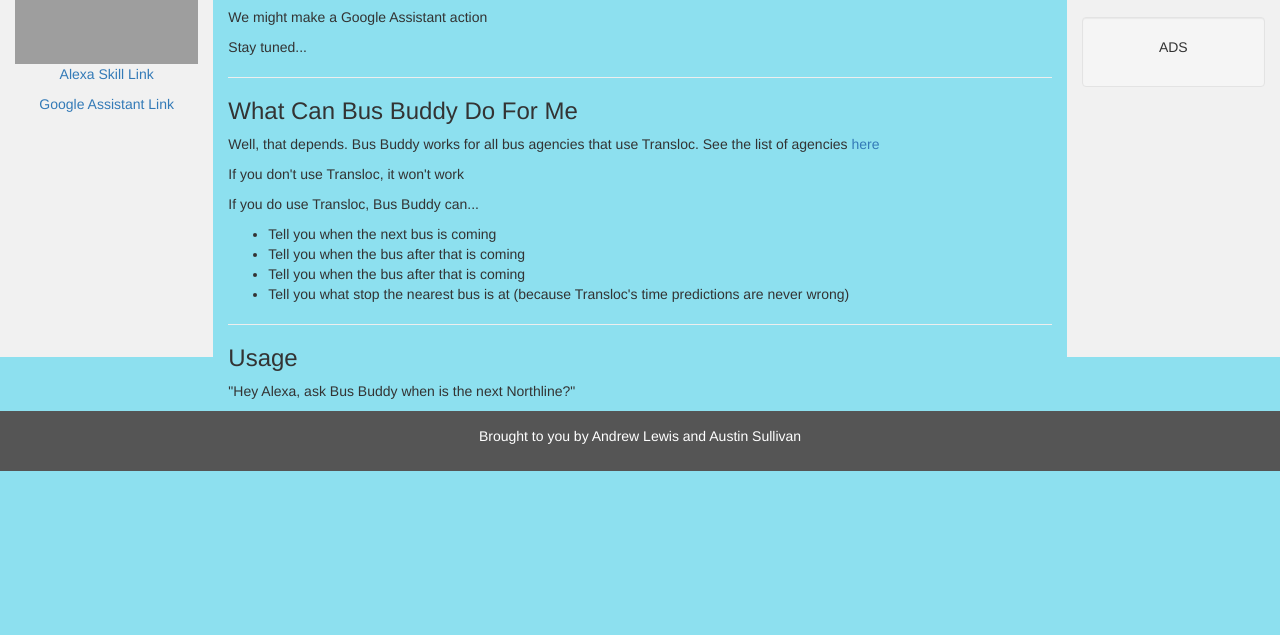
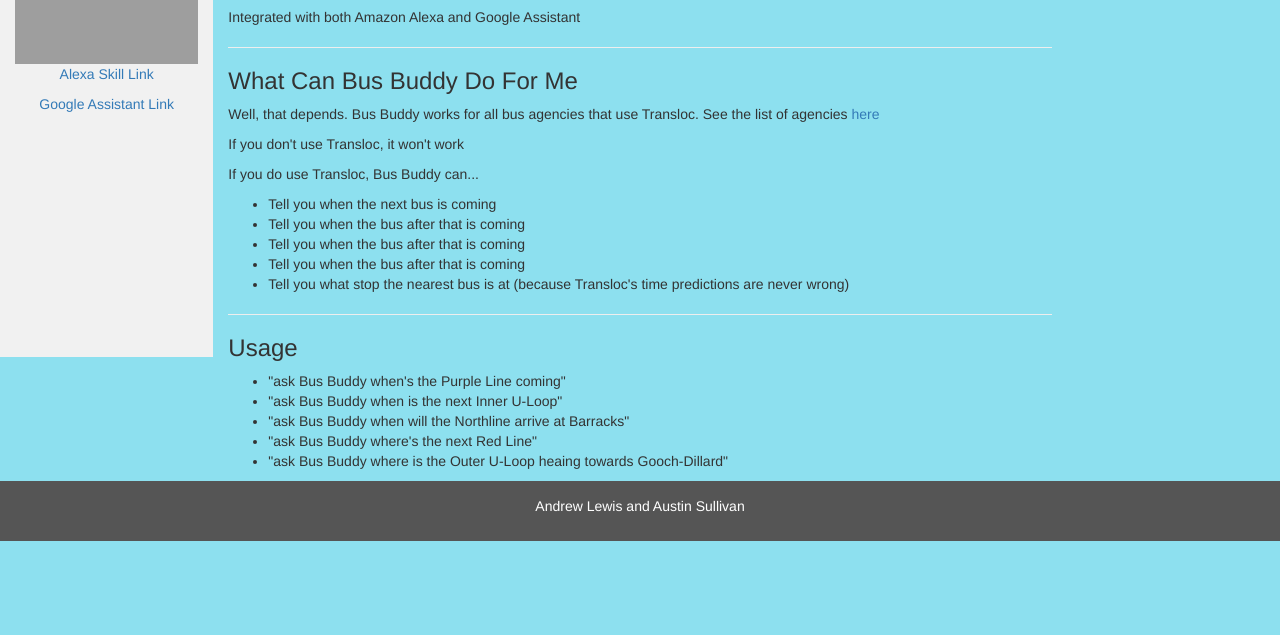
Before and after one commit to alewis98/bus-buddy, a plain HTML site: page docs/index.html in a window 1280 px wide. Shown: the part 165-800 px from the top of the page. Drawn offline with nearby package versions, Linux system fonts and the light colour scheme; grey boxes are pictures that could not be loaded.

Commit message:
website tweaks

```diff
--- a/docs/index.html
+++ b/docs/index.html
@@ -47,9 +47,8 @@
     </div>
     <div class="col-sm-8 text-left">
       <h1>Welcome to Bus Buddy</h1>
-      <p>We made an Alexa skill</p>
-      <p>We might make a Google Assistant action</p>
-      <p>Stay tuned...</p>
+      <p>The best Transloc bus app</p>
+      <p>Integrated with both Amazon Alexa and Google Assistant</p>
       <hr>
       <h3>What Can Bus Buddy Do For Me</h3>
       <p>Well, that depends. Bus Buddy works for all bus agencies that use Transloc. See the list of agencies <a href="http://translocrider.com/our-agencies">here</a> </p>
@@ -59,26 +58,26 @@
               <li>Tell you when the next bus is coming</li>
               <li>Tell you when the bus after that is coming</li>
               <li>Tell you when the bus after that is coming</li>
+              <li>Tell you when the bus after that is coming</li>
               <li>Tell you what stop the nearest bus is at (because Transloc's time predictions are never wrong)</li>
           </ul>
       </p>
       <hr>
       <h3>Usage</h3>
-      <p>"Hey Alexa, ask Bus Buddy when is the next Northline?"</p>
-    </div>
-    <div class="col-sm-2 sidenav">
-      <div class="well">
-        <p>ADS</p>
-      </div>
-      <div class="well">
-        <p>ADS</p>
-      </div>
+        <ul>
+            <li>"ask Bus Buddy when's the Purple Line coming"</li>
+            <li>"ask Bus Buddy when is the next Inner U-Loop"</li>
+            <li>"ask Bus Buddy when will the Northline arrive at Barracks"</li>
+            <li>"ask Bus Buddy where's the next Red Line"</li>
+            <li>"ask Bus Buddy where is the Outer U-Loop heaing towards Gooch-Dillard"</li>
+        </ul>
+
     </div>
   </div>
 </div>
 
 <footer class="container-fluid text-center">
-  <p>Brought to you by Andrew Lewis and Austin Sullivan</p>
+  <p>Andrew Lewis and Austin Sullivan</p>
 </footer>
 
 </body>
```
